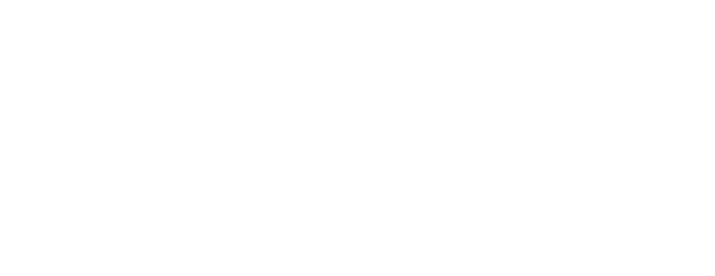
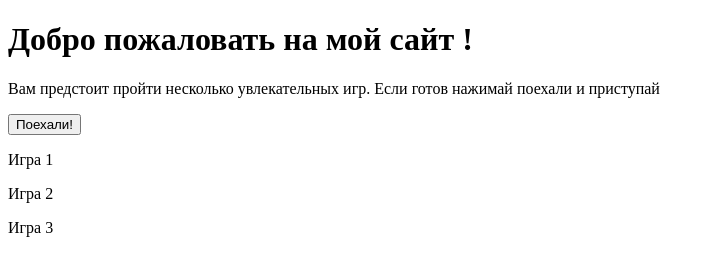
Before and after one commit to Kathrin0202/2-nd-course-hw, a plain HTML site: page hw-1.html in a window 1280 px wide. Shown: the whole page, without its empty margins (0-715 px from the left). Drawn offline with Linux system fonts and the light colour scheme.

Commit message:
change hw-1

```diff
--- a/hw-1.html
+++ b/hw-1.html
@@ -7,6 +7,15 @@
     <title>Homework1</title>
 </head>
 <body>
-
+    <div class="top">
+        <h1 class="top_title">Добро пожаловать на мой сайт !</h1>
+        <p class="top_title_text">Вам предстоит пройти несколько увлекательных игр. Если готов нажимай поехали и приступай</p>
+        <button class="top_button">Поехали!</button>
+    </div>
+    <div class="menu">
+        <p class="menu_title">Игра 1</p>
+        <p class="menu_title">Игра 2</p>
+        <p class="menu_title">Игра 3</p>
+    </div>
 </body>
 </html>
```
